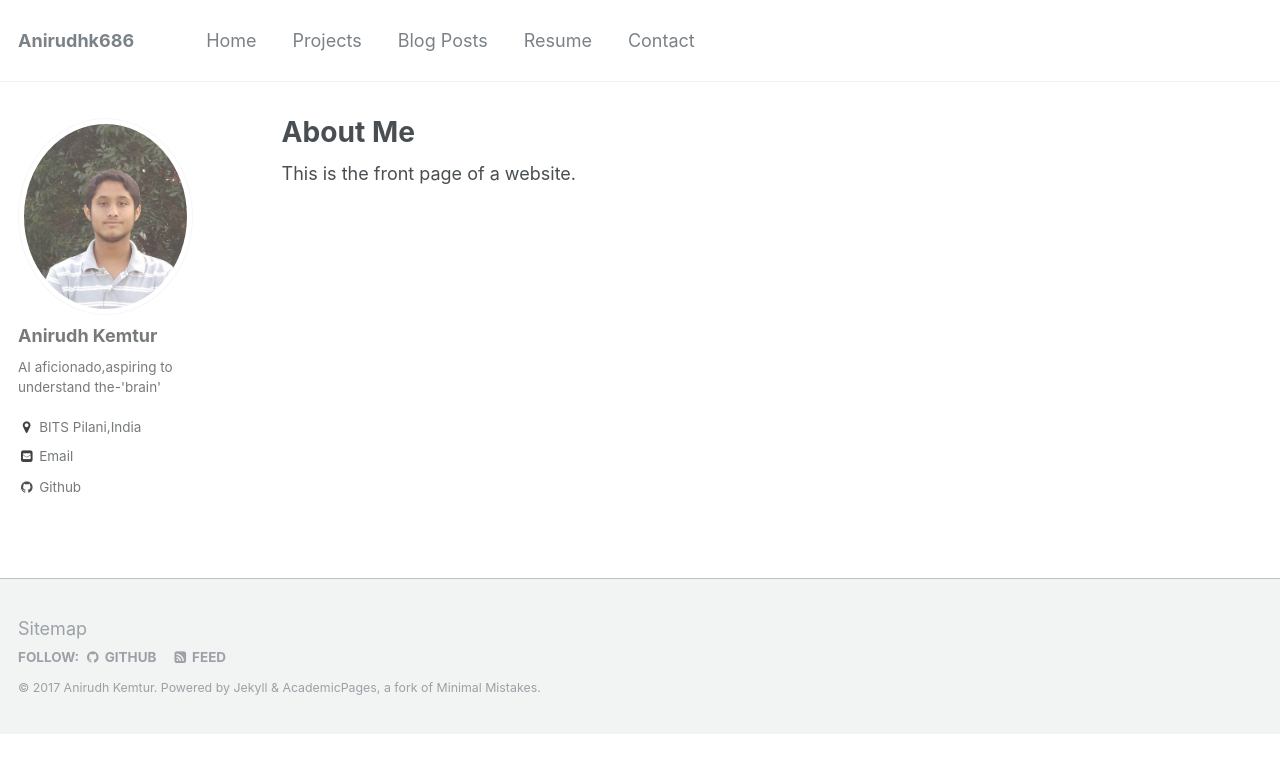
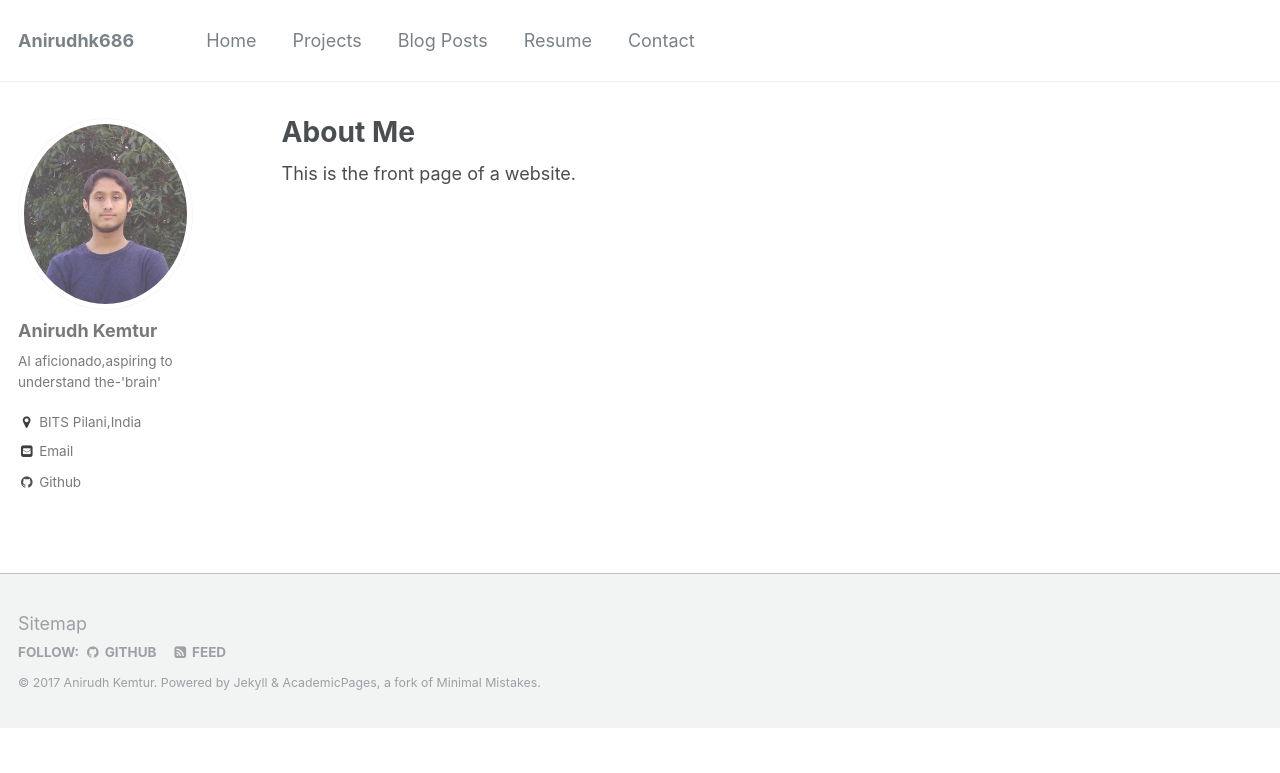
Before and after one commit to anirudhk686/anirudhk686.github.io, a Jekyll site: the page built from _pages/about.md, in a window 1280 px wide. Shown: the top 773 px of the page. Built offline with Jekyll 4.4.1, drawn with Linux system fonts in a browser that asks for light colours.

Commit message:
modifications

```diff
--- a/_config.yml
+++ b/_config.yml
@@ -79,7 +79,7 @@ analytics:
 # Site Author
 author:
   name             : "Anirudh Kemtur"
-  avatar           : "p2.jpg"
+  avatar           : "p6.jpg"
   bio              : "AI aficionado,aspiring to understand the-'brain'"
   location         : "BITS Pilani,India"
   employer         :
```
Also changed, not shown: images/p6.jpg.
